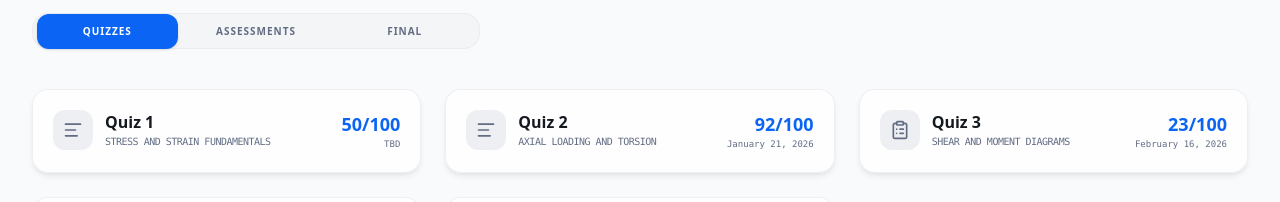
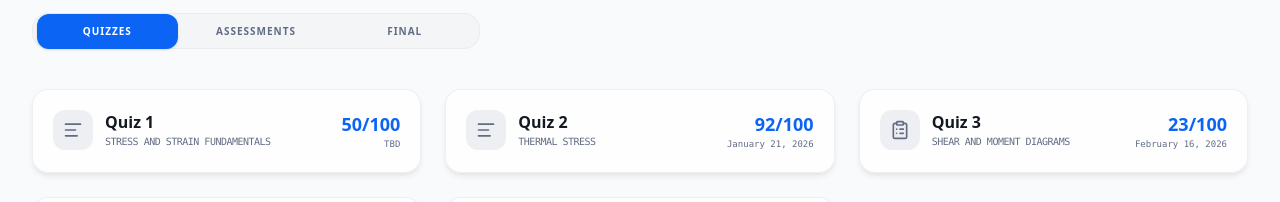
Before and after one commit to Sel1207/deformable-bodies-portfolio, a React (Vite) app: page / in a window 1280 px wide. Shown: the part 2980-3182 px from the top of the page. Built offline with nearby package versions, Linux system fonts and the light colour scheme.

Commit message:
feat: added text reflections for quiz 1 and 2

```diff
--- a/src/sections/AssessmentVault.tsx
+++ b/src/sections/AssessmentVault.tsx
@@ -35,7 +35,7 @@ const quizzes = [
     title: 'Quiz 2',
     score: '92/100',
     date: 'January 21, 2026',
-    notes: 'Axial Loading and Torsion',
+    notes: 'Thermal Stress',
     pages: 1,
     isTextOnly: true,
     reflection: 'Quiz #2 was better than my Quiz #1, as I got a score of 92, which was almost twice my score from the previous quiz. Though this topic was much easier, being solely focused on thermal stress, it was still a good feeling to get a good score.'
```
